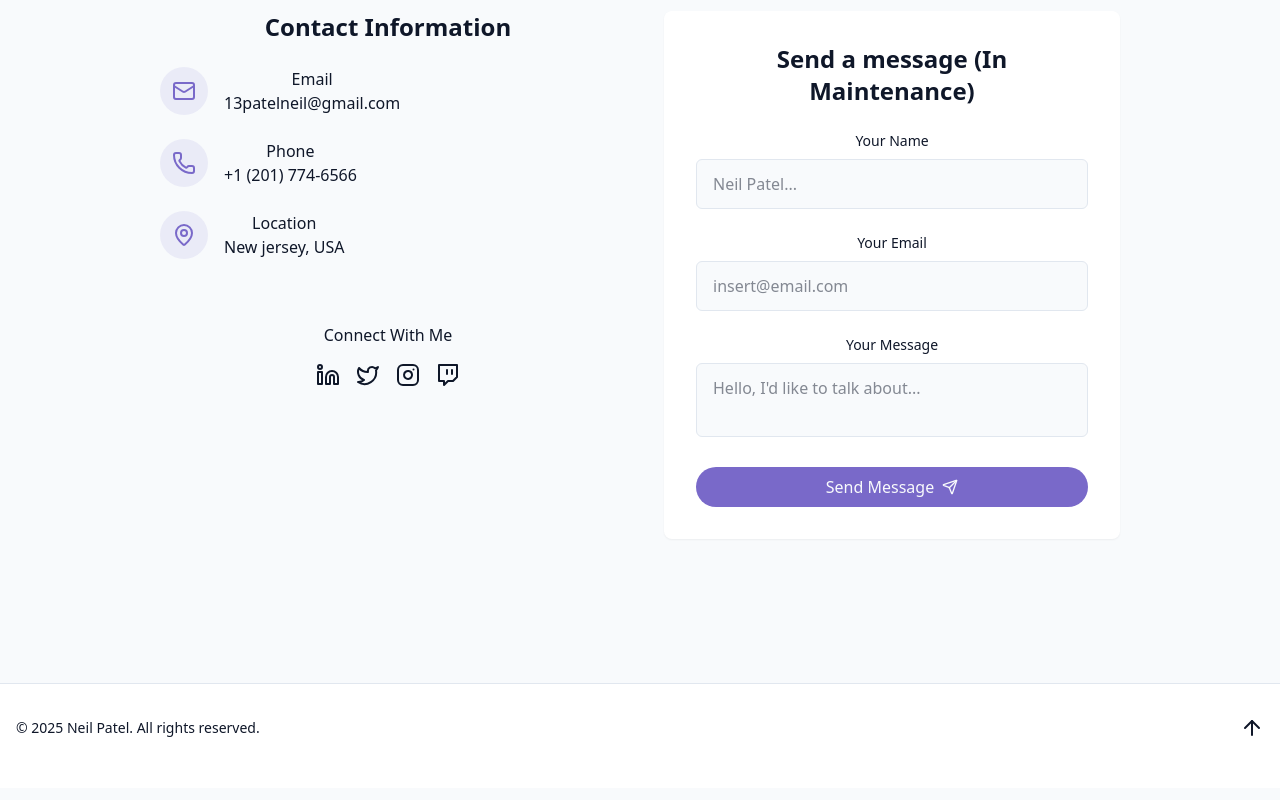
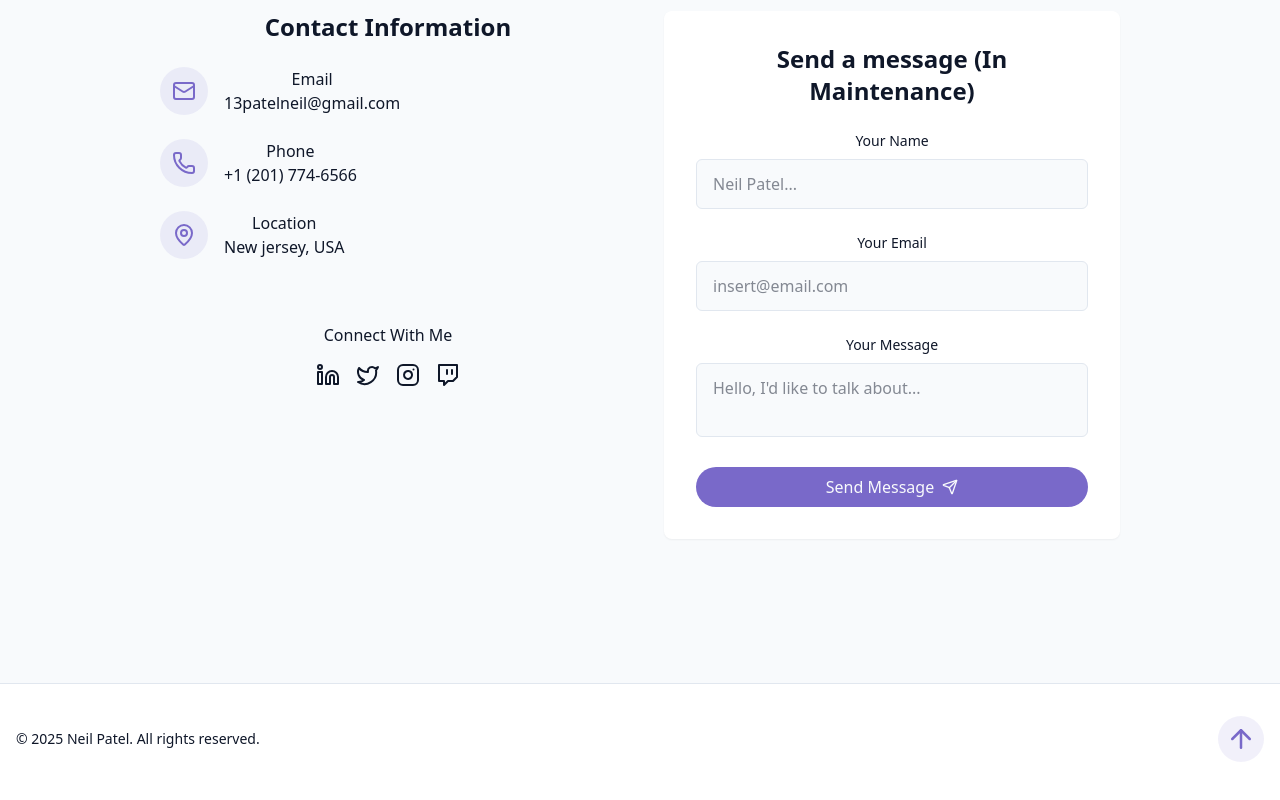
Before and after one commit to neilpatel13/Personal-Portfolio-Webpage, a React (Vite) app: page / in a window 1280 px wide. Shown: the part 3673-4473 px from the top of the page. Built offline with nearby package versions, Linux system fonts and the light colour scheme.

Commit message:
initial site done, trying to push and deploy

```diff
--- a/src/components/Footer.jsx
+++ b/src/components/Footer.jsx
@@ -8,8 +8,9 @@
                  &copy; {new Date().getFullYear()} Neil Patel. All rights reserved.
             </p>
 
-            <a href="#hero">
-                <ArrowUp />
+            <a href="#hero"
+            className="p-2 rounded-full bg-primary/10 hover:bg-primary/20 text-primary transition-colors">
+                <ArrowUp size={30}/>
             </a>
         </footer>
 };
```
